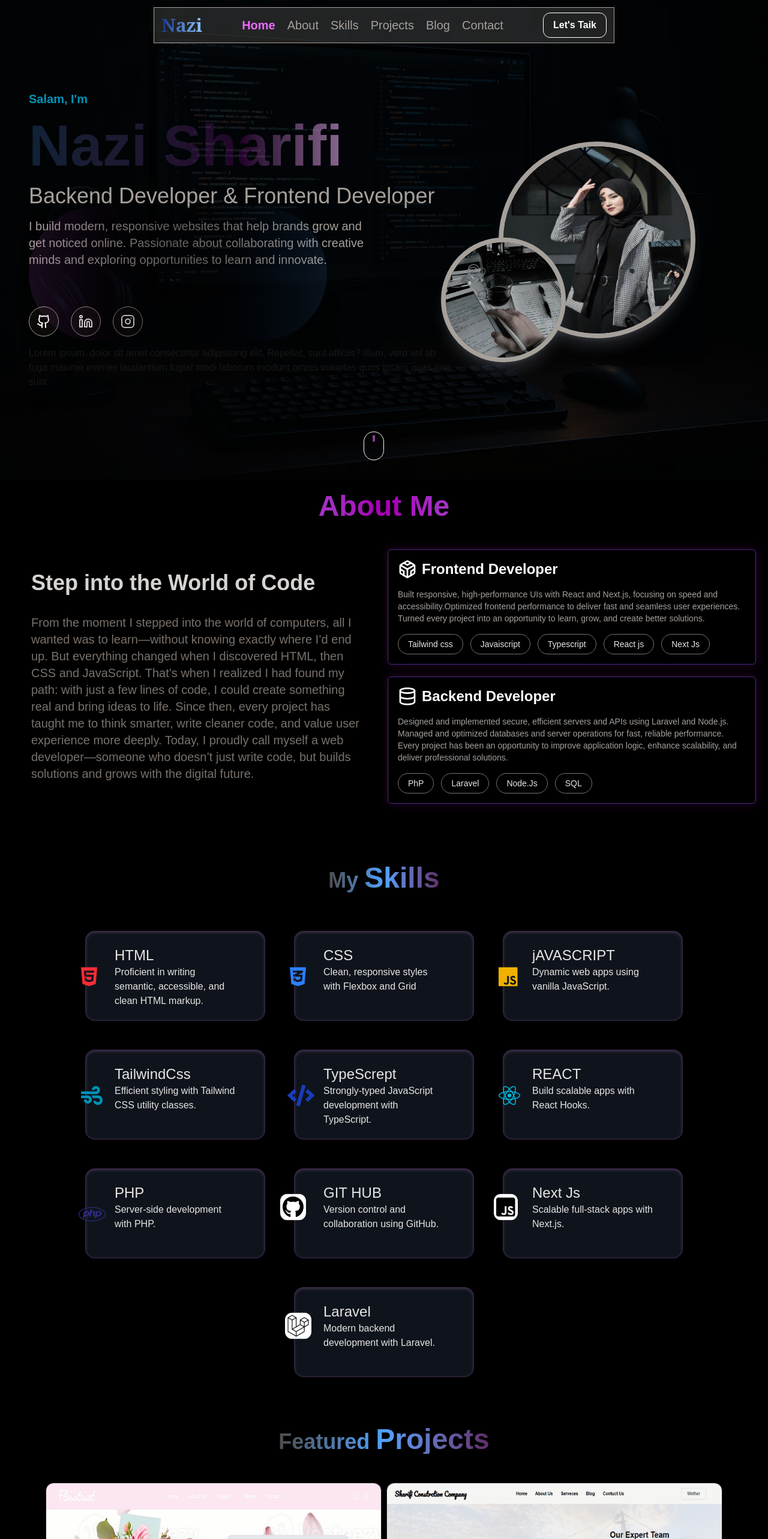
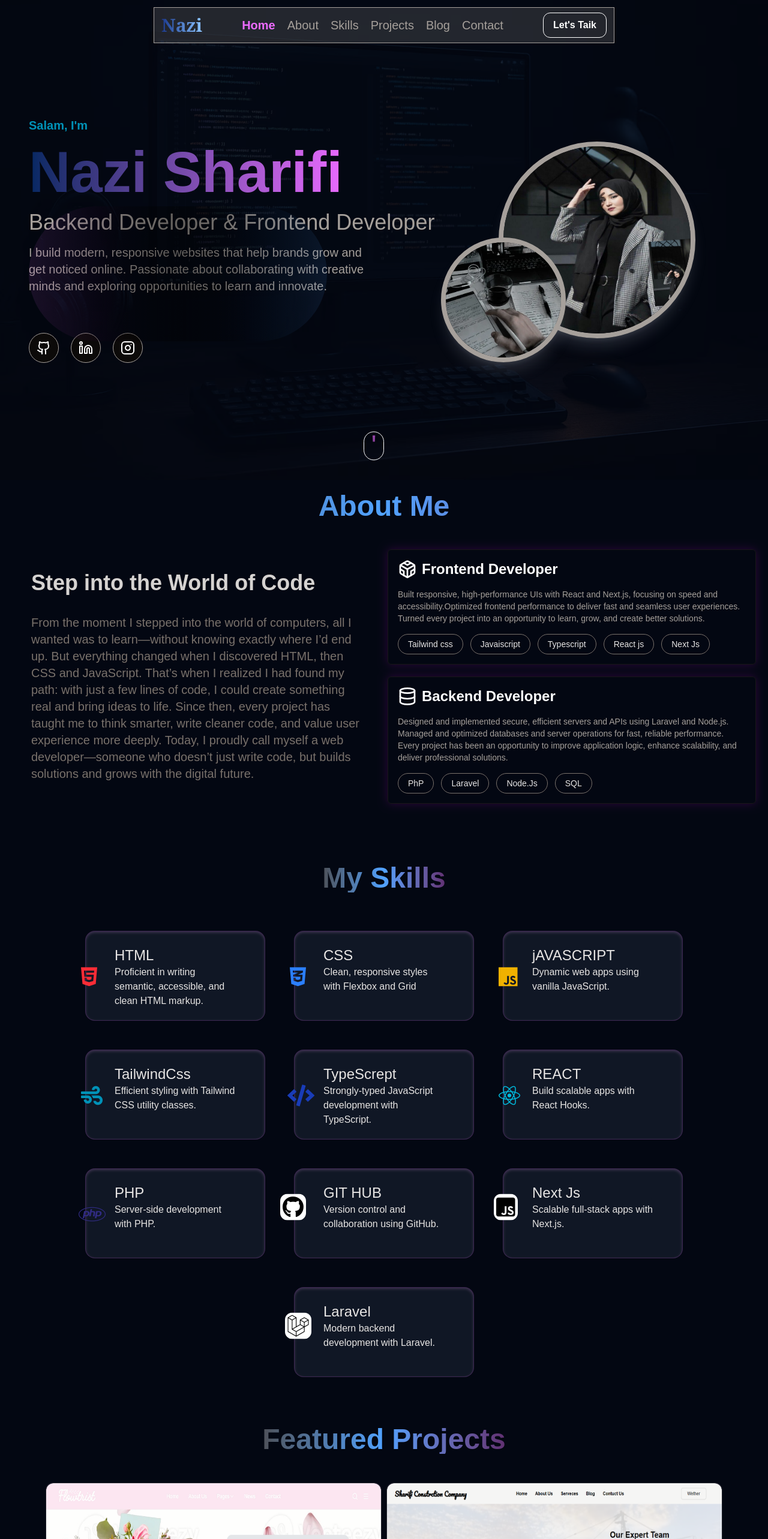
Before and after one commit to nazisharifi2025/NaziSharifi, a Next.js app: page / in a window 1280 px wide. Shown: the top 2566 px of the page at 60% size. Built offline with nearby package versions, Linux system fonts and the light colour scheme.

Commit message:
added new style for my web

```diff
--- a/src/app/Componnint/AboutUs.tsx
+++ b/src/app/Componnint/AboutUs.tsx
@@ -2,8 +2,8 @@ import { Codesandbox, Database } from "lucide-react"
 
 function AboutUs() {
   return (
-    <section id="aboutme" className="h-fit  w-full flex-col justify-center items-center p-5">
-        <h1 className="text-5xl mx-auto text-center items-center font-extrabold bg-linear-to-l from-blue-400 via-fuchsia-700 text-transparent bg-clip-text to-blue-400">About Me</h1>
+    <section id="aboutme" className="h-fit   w-full flex-col justify-center items-center p-5">
+        <h1 className='text-5xl font-bold font-web bg-linear-to-r from-white/30 via-blue-400 to-fuchsia-400/40 text-transparent bg-clip-text mx-auto text-center'>About Me</h1>
         <div className="w-full grid grid-cols-2 mt-12 gap-3">
             <div className=" flex flex-col gap-8 justify-center  mx-auto p-8 rounded-xl  ">
           <h1 className="text-4xl font-bold  text-stone-300">Step into the World of Code</h1>
@@ -16,7 +16,7 @@ Since then, every project has taught me to think smarter, write cleaner code, an
             </div>
           {/* div 1 */}
           <div className=" flex flex-col gap-5 ">
-            <div className="w-full rounded-md border border-violet-500/50 p-4 shadow-[0_0_15px_0_rgba(0,0,0,0.3)] shadow-fuchsia-600/20 flex flex-col gap-4">
+            <div className="w-full rounded-md border  p-4 shadow-[0_0_15px_0_rgba(0,0,0,0.3)] shadow-fuchsia-600/20 flex flex-col gap-4">
               <h1 className="font-bold text-2xl text-white flex items-center gap-2"><Codesandbox size={32}/> Frontend Developer</h1>
               <span className="text-sm text-stone-400">Built responsive, high-performance UIs with React and Next.js, focusing on speed and accessibility.Optimized frontend performance to deliver fast and seamless user experiences.
 
@@ -30,7 +30,7 @@ Turned every project into an opportunity to learn, grow, and create better solut
 </div>
             </div>
             {/* div 1 */}
-            <div className="w-full rounded-md border border-violet-500/50 p-4 shadow-[0_0_15px_0_rgba(0,0,0,0.3)] shadow-fuchsia-600/20 flex flex-col gap-4">
+            <div className="w-full rounded-md border  p-4 shadow-[0_0_15px_0_rgba(0,0,0,0.3)] shadow-fuchsia-600/20 flex flex-col gap-4">
               <h1 className="font-bold text-2xl text-white flex items-center gap-2"><Database size={32}/> Backend Developer</h1>
               <span className="text-sm text-stone-400">Designed and implemented secure, efficient servers and APIs using Laravel and Node.js.
                 Managed and optimized databases and server operations for fast, reliable performance.
--- a/src/app/Componnint/Footer.tsx
+++ b/src/app/Componnint/Footer.tsx
@@ -4,7 +4,7 @@ import React from 'react'
 
 function Footer() {
   return (
-    <div className='h-[50vh] w-full  flex flex-col justify-center items-center text-stone-300/30 bg-gray-700/20 mt-12 gap-5'>
+    <div className='h-[50vh] w-full  flex flex-col justify-center items-center text-stone-300/30 bg-gray-900/20 mt-12 gap-5'>
         <div className='w-full grid grid-cols-3 justify-between items-center px-12 '>
             <div className='flex flex-col '>
                 <h1 className=" font-bold text-3xl font-serif bg-linear-to-l from-blue-300  to-blue-900 text-transparent  bg-clip-text">Nazi</h1>
@@ -18,7 +18,7 @@ function Footer() {
             {/* one div endded */}
             <div className='flex flex-col gap-2 items-center justify-center'>
                 <h1 className='text-2xl'>Quick Links</h1>
-                <ul className='flex flex-col text-xl'>
+                <ul className='flex flex-col gap-3 text-xl'>
                     <Link href="">Home</Link>
                     <Link href="">About</Link>
                     <Link href="">Skills</Link>
--- a/src/app/Componnint/Hero.tsx
+++ b/src/app/Componnint/Hero.tsx
@@ -4,11 +4,11 @@ import Image from "next/image";
 function Hero() {
   return (
     <div className='h-screen w-full bg-cover bg-center bg-[url(/image.avif)]'>
-        <div className='h-full w-full bg-black/70 flex p-12 justify-end items-center '>
+        <div className='h-full w-full bg-gray-950/80 flex p-12 justify-end items-center '>
         <div className='w-[60%] h-[80%] flex flex-col gap-4 mx-auto justify-center   relative'>
             <div className="h-[40%] w-[70%] bg-linear-to-l from-blue-400/10 via-black/40 to-fuchsia-400/10 absolute top-[40%] rounded-full "></div>
             <span className='text-cyan-600 font-bold  text-xl'>Salam, I'm</span>
-            <h1 className='text-8xl font-bold z-40 bg-linear-to-l from-fuchsia-200 via-fuchsia-700/20 text-transparent bg-clip-text to-blue-400/20'>Nazi Sharifi</h1>
+            <h1 className='text-8xl font-bold z-40 bg-linear-to-l from-[#042862] via-fuchsia-400 via-25% text-transparent bg-clip-text to-[#042862]'>Nazi Sharifi</h1>
             <h2 className='text-4xl text-stone-400 font-medium text-shadow-blue-400 '>Backend Developer & Frontend Developer</h2>
             <p className=' w-[80%]  text-xl text-stone-400'>I build modern, responsive websites that help brands grow and get noticed online. Passionate about collaborating with creative minds and exploring opportunities to learn and innovate.</p>
             <div className='flex gap-5 items-center mt-12'>
@@ -16,7 +16,6 @@ function Hero() {
                <button className=" p-3 text-white rounded-full border border-stone-400 bg-stone-950 hover:shadow-2xl shadow-fuchsia-400/50 hover:border-fuchsia-400/50"><Link href="https://www.linkedin.com/in/nazi-sharifi-102735368/" target="_blank"> <Linkedin/></Link> </button>
                <button className=" p-3 text-white rounded-full border border-stone-400 bg-stone-950 hover:shadow-2xl shadow-fuchsia-400/50 hover:border-fuchsia-400/50"><Link href="https://www.instagram.com/nazthe_coder?igsh=bWFzcGxoaXhhcXY0" target="_blank"> <Instagram/> </Link></button>
             </div>
-            Lorem ipsum, dolor sit amet consectetur adipisicing elit. Repellat, sunt officiis? Illum, vero vel ab fuga maxime eveniet laudantium fugiat modi laborum incidunt omnis voluptas quos ipsam quas non sunt.
         </div>
         {/* div text endded */}
         <div className="w-[40%] h-[80%] flex flex-col justify-center items-center">
--- a/src/app/Componnint/Mysceel.tsx
+++ b/src/app/Componnint/Mysceel.tsx
@@ -3,8 +3,8 @@ import React from 'react'
 function Mysceel() {
   return (
     <section id='scill' className='w-full h-fit bg-no-repeat bg-cover bg-center  '>
-        <div className='h-full w-full bg-[rgba(0,0,0,0.4)] flex justify-center items-center lg:py-20 py-28 px-12 flex-col gap-16'>
-            <h1 className='text-4xl font-bold font-web bg-linear-to-r from-white/30 via-blue-400 to-fuchsia-400/40 text-transparent bg-clip-text'>My <span className='text-5xl font-kheal'>Skills</span></h1>
+        <div className='h-full w-full flex justify-center items-center lg:py-20 py-28 px-12 flex-col gap-16'>
+            <h1 className='text-5xl font-bold font-web bg-linear-to-r from-white/30 via-blue-400 to-fuchsia-400/40 text-transparent bg-clip-text'>My Skills</h1>
             <div className='flex gap-12 w-full justify-center flex-wrap'>
               <div className='h-[150px] w-[300px] rounded-2xl  bg-gray-800/50 border border-fuchsia-400/20  hover:shadow-[0_0_15px_0_rgba(0,0,0,0.3)] transition-all duration-500 shadow-inner shadow-fuchsia-300/20 text-stone-200 px-12 py-6 relative '>
                 <i className="text-4xl hover:rotate-180 transform-fill transition-all absolute top-12 -left-6 duration-700 bg-nav p-4 rounded-xl animate-bounce text-red-500 fab fa-html5"></i>
--- a/src/app/Componnint/Project.tsx
+++ b/src/app/Componnint/Project.tsx
@@ -31,7 +31,7 @@ function Project() {
     ]
   return (
     <section id='project' className='flex flex-col justify-center items-center gap-12'>
-        <h1 className='text-4xl font-bold font-web bg-linear-to-r  from-white/30 via-blue-400 to-fuchsia-400/40 text-transparent bg-clip-text'>Featured <span className='text-5xl font-kheal'>Projects</span></h1>
+        <h1 className='text-5xl font-bold font-web bg-linear-to-r  from-white/30 via-blue-400 to-fuchsia-400/40 text-transparent bg-clip-text'>Featured Projects</h1>
         <div className='w-[90%] mx-auto  px-3 h-fit grid grid-cols-2 gap-2'>
             {project.map((Pro)=>(
             <div key={Pro.id} className='flex-col p-b12 rounded-xl border border-stone-400/20 hover:shadow-[0_0_15px_0_rgba(0,0,0,0.3)] transition-all duration-500 shadow-inner shadow-fuchsia-300/20 hover:border-fuchsia-400/60 group'>
@@ -54,7 +54,7 @@ function Project() {
             </div>
             ))}
         </div>
-          <Link className='px-4 py-2 border border-stone-400 space-x-2 shadow-fuchsia-300/20 hover:border-fuchsia-400/20 hover:shadow-inner text-stone-300 text-xl flex items-center justify-center' href="https://github.com/nazisharifi2025"> View All Project <ArrowRight /> </Link>
+          <Link className='px-4 py-2 border border-stone-400 space-x-2 shadow-fuchsia-300/20 hover:border-fuchsia-400/20 hover:shadow-inner text-stone-300 text-xl flex items-center justify-center' href="https://github.com/nazisharifi2025" target="_blank"> View All Project <ArrowRight /> </Link>
     </section>
   )
 }
--- a/src/app/contactme/page.tsx
+++ b/src/app/contactme/page.tsx
@@ -6,7 +6,7 @@ import Footer from '../Componnint/Footer'
 
 function page() {
   return (
-    <div className='h-fit bg-black w-full'>
+    <div className='h-fit bg-gray-950 w-full'>
         <Navbar />
         <Git />
         <Footer />
--- a/src/app/page.tsx
+++ b/src/app/page.tsx
@@ -6,7 +6,7 @@ import Navbar from "./Componnint/Navbar";
 import Project from "./Componnint/Project";
 export default function Home() {
   return (
-   <div className="bg-black  w-full">
+   <div className="bg-gray-950  w-full">
     <Navbar />
     <Hero />
     <AboutUs />
```
Also changed, not shown: src/app/Componnint/Git.tsx (+16 -11 lines).
